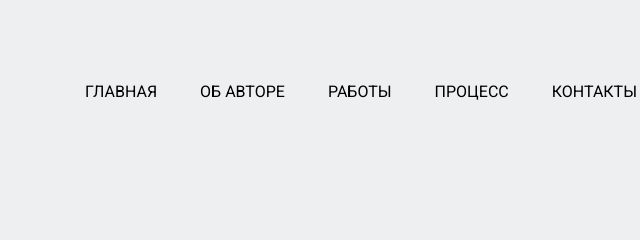
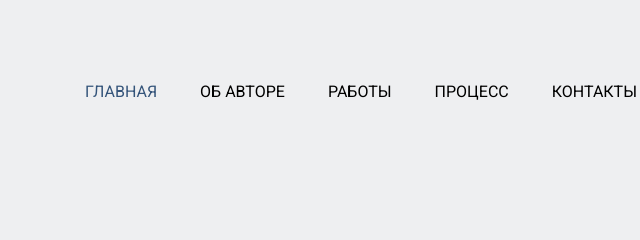
Before and after one commit to EugenRodin/lesson9, a plain HTML site: page index.html in a window 1280 px wide. In both pictures the pointer is over the link "ГЛАВНАЯ". Shown: the top 240 px of the page, 0-640 px from the left. Drawn offline with nearby package versions, Linux system fonts and the light colour scheme.

Commit message:
fixed scale

```diff
--- a/css/style.css
+++ b/css/style.css
@@ -88,11 +88,11 @@ a {
   font-weight: 400;
   font-size: 16px;
   display: block;
-  transition: color 0.1s, transform 0.1s;
+  transition: scale 0.1s;
 }
-.navbar__items:hover {
+.navbar__link:hover {
   color: var(--color-primary);
-  /* scale: 1.1; */
+  transform: scale(1);
 }
 .header-content {
   width: 540px;
```
